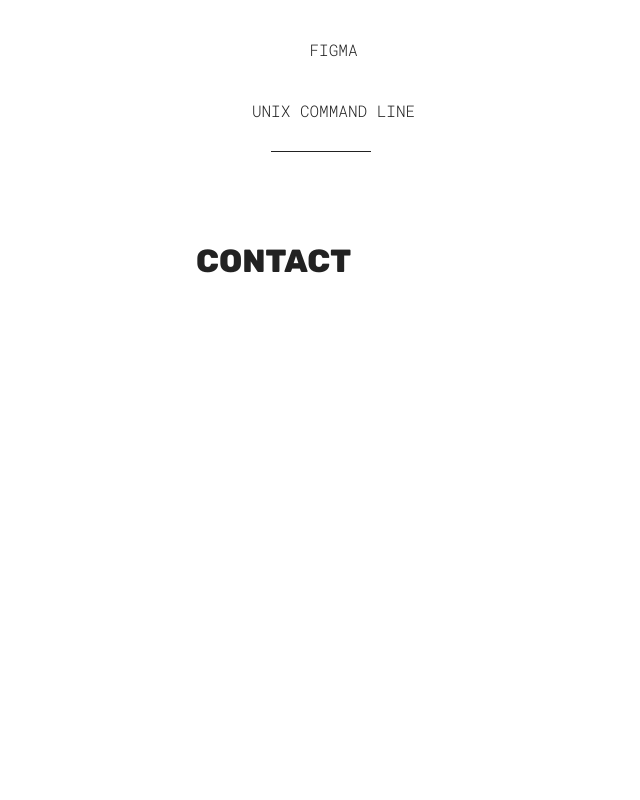
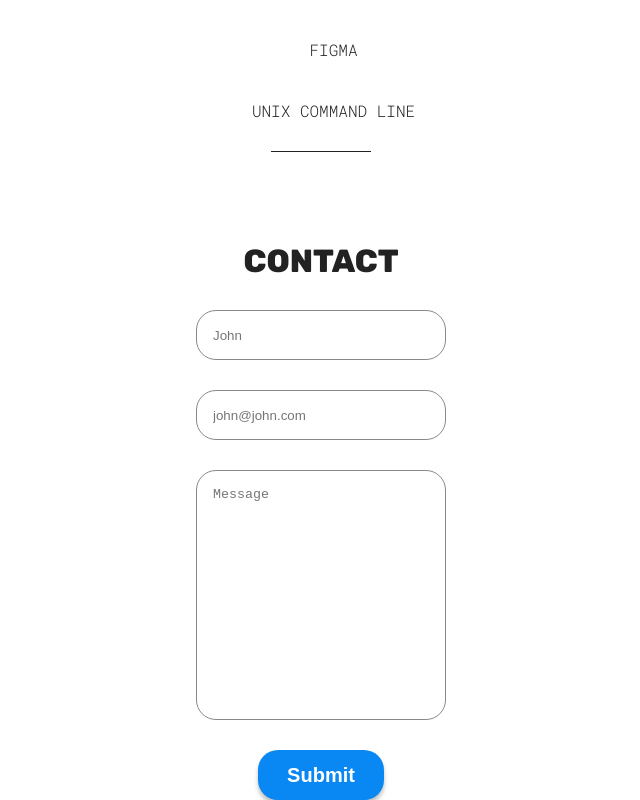
Before and after one commit to evelynmbart/evelynbart-portfolio, a React (Vite) app: page / in a window 1280 px wide. Shown: the part 2388-3188 px from the top of the page, without its empty margins (319-959 px from the left). Before the commit the page ends 2698 px from the top, so only its background shows below. Built offline with nearby package versions, Linux system fonts and the light colour scheme.

Commit message:
implement and design contact section

```diff
--- a/src/components/Contact/Contact.css
+++ b/src/components/Contact/Contact.css
@@ -0,0 +1,62 @@
+.contact-container {
+  display: flex;
+  flex-direction: column;
+  text-align: center;
+}
+
+.form-group {
+  display: flex;
+  flex-direction: column;
+  gap: 30px;
+}
+
+textarea,
+input:not([type="submit"]) {
+  height: 50px;
+  padding-left: 16px;
+  width: 250px;
+}
+
+textarea {
+  padding-top: 16px;
+  resize: none;
+  height: 250px;
+}
+
+input,
+textarea {
+  border-radius: 20px;
+  border: #888 1px solid;
+  box-sizing: border-box;
+  justify-self: center;
+  background-color: var(--background-color);
+  color: var(--form-text-color);
+
+  ::placeholder {
+    color: var(--form-text-color);
+  }
+}
+
+input[type="submit"] {
+  background-color: var(--btn-color);
+  color: var(--btn-text-color);
+  border: none;
+  border-radius: 20px;
+  width: 126px;
+  height: 50px;
+  font-size: 20px;
+  font-weight: bold;
+  box-shadow: 0 4px 4px rgba(0, 0, 0, 0.25);
+  transition: box-shadow 200ms ease-in-out, transform 200ms ease-in-out;
+  margin: auto;
+}
+
+input[type="submit"]:hover {
+  transform: scale(1.05);
+  cursor: pointer;
+}
+
+input[type="submit"]:active {
+  transform: translateY(2px);
+  box-shadow: 0 2px 2px rgba(0, 0, 0, 0.25);
+}
--- a/src/components/Contact/Contact.jsx
+++ b/src/components/Contact/Contact.jsx
@@ -4,6 +4,40 @@
   return (
     <section className="contact-container" id="contact">
       <h1 className="sectionTitle">Contact</h1>
+      <form action="">
+        <div className="form-group">
+          <label htmlFor="name" hidden>
+            Name
+          </label>
+          <input
+            type="text"
+            name="name"
+            id="name"
+            placeholder="John"
+            required
+          />
+          <label htmlFor="email" hidden>
+            Email
+          </label>
+          <input
+            type="text"
+            name="email"
+            id="email"
+            placeholder="john@john.com"
+            required
+          />
+          <label htmlFor="message" hidden>
+            Message
+          </label>
+          <textarea
+            name="message"
+            id="message"
+            placeholder="Message"
+            required
+          />
+          <input className="hover btn" type="submit" value="Submit" />
+        </div>
+      </form>
     </section>
   );
 }
```
